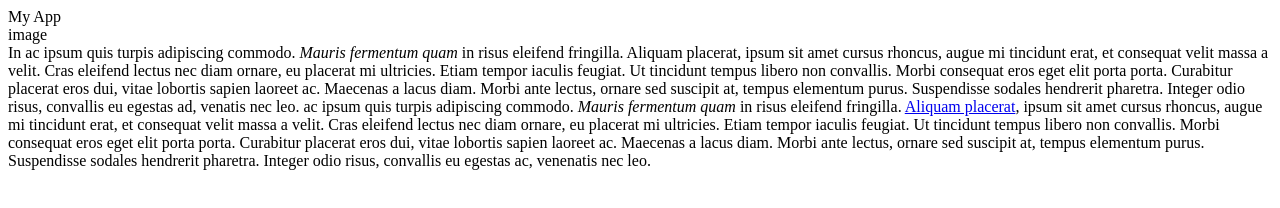
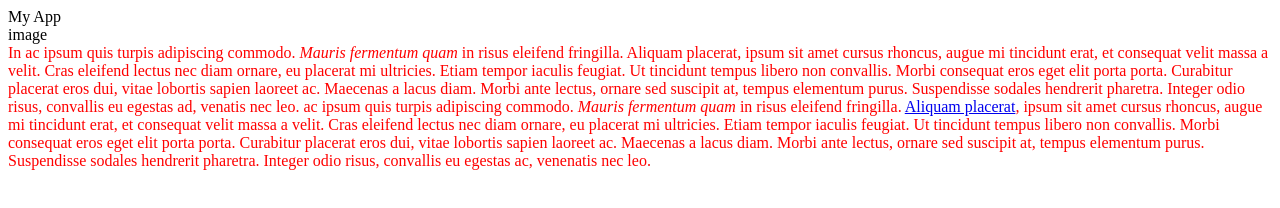
Before and after one commit to OwiePoPowie/week-3, a plain HTML site: page portfolio/toplist/index.html in a window 1280 px wide. Drawn offline with Linux system fonts and the light colour scheme.

Commit message:
Fix typo

```diff
--- a/portfolio/toplist/style.css
+++ b/portfolio/toplist/style.css
@@ -1,3 +1,3 @@
-.description{
+.decription{
 	color:red;
 }
```
